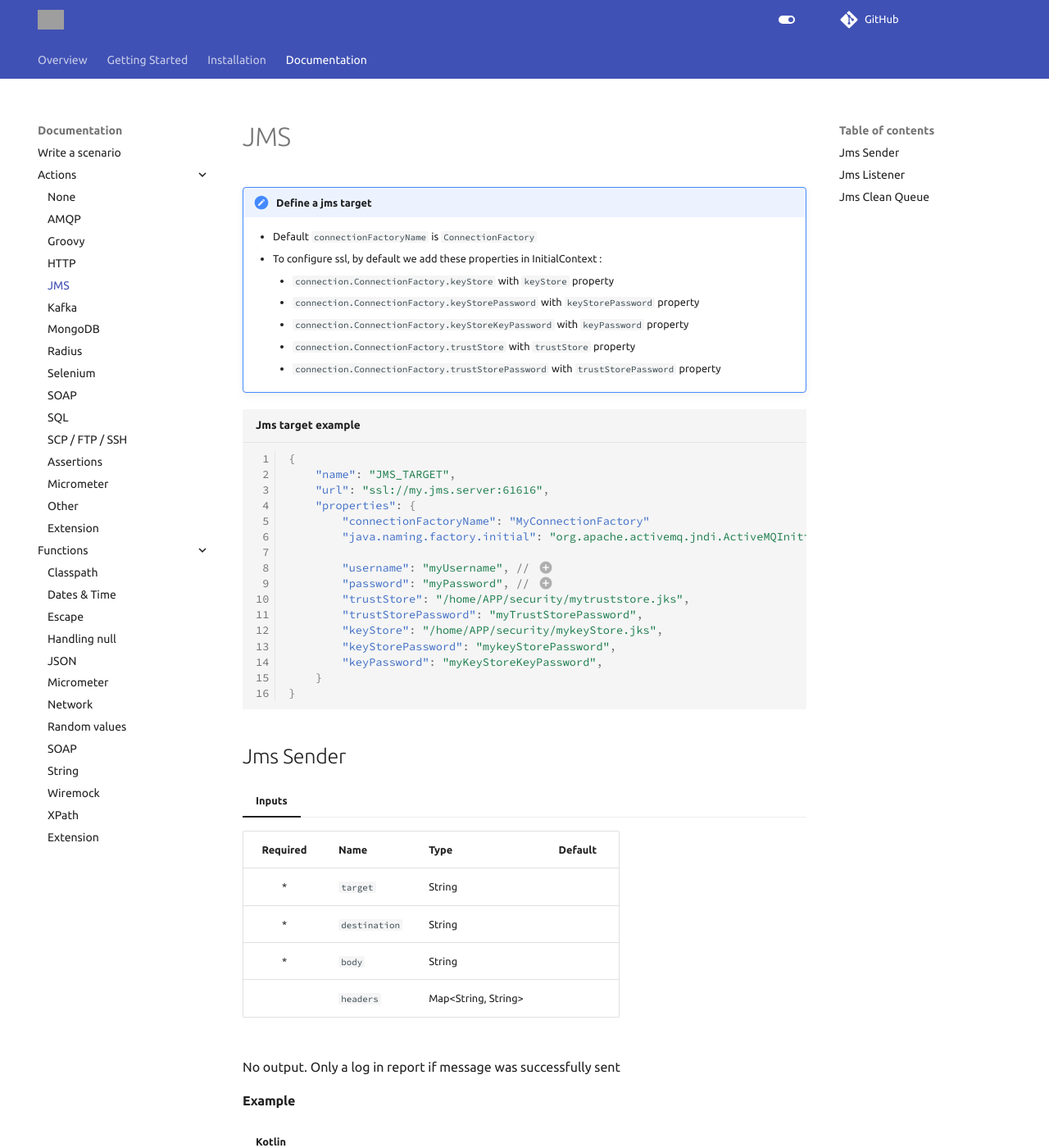
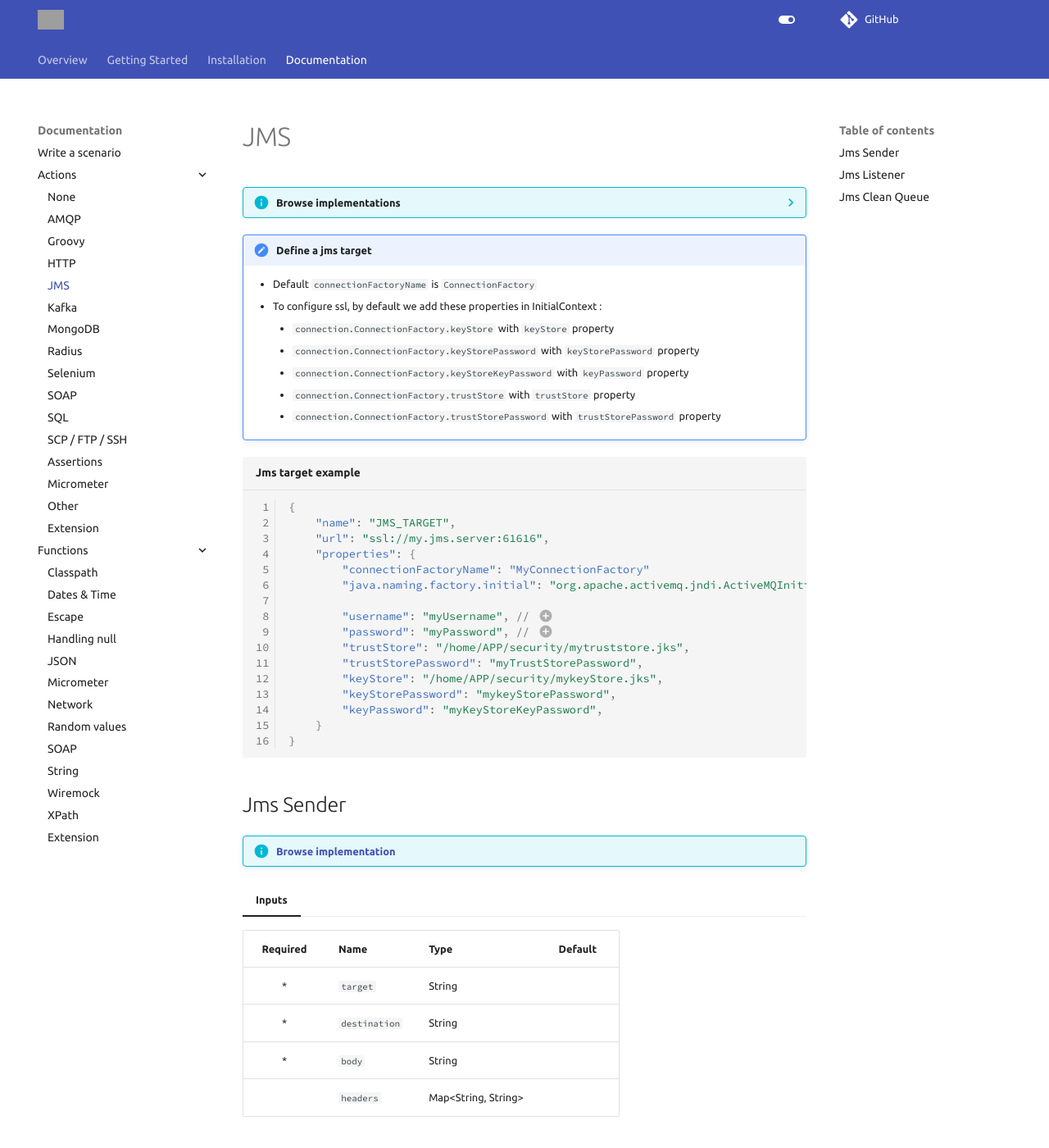
Before and after one commit to chutney-testing/chutney-testing.github.io-legacy, an MkDocs documentation site: the page built from docs/documentation/actions/jms.md, in a window 1280 px wide and 1400 px high. Shown: the whole window at 82% size. Built offline with MkDocs 1.6.1 and Material for MkDocs 9.7.7, drawn with Linux system fonts in a browser that asks for light colours; comment, search, counter and statistics services are not loaded; some of the changed text lies outside the part shown; grey boxes are pictures that could not be loaded.

Commit message:
doc: Link JMS source implementation

````diff
--- a/docs/documentation/actions/jms.md
+++ b/docs/documentation/actions/jms.md
@@ -1,3 +1,9 @@
+??? info "Browse implementations"
+
+    - [Sender](https://github.com/chutney-testing/chutney/blob/master/action-impl/src/main/java/com/chutneytesting/action/jms/JmsSenderAction.java){:target="_blank"}
+    - [Listener](https://github.com/chutney-testing/chutney/blob/master/action-impl/src/main/java/com/chutneytesting/action/jms/JmsListenerAction.java){:target="_blank"}
+    - [Clean queue](https://github.com/chutney-testing/chutney/blob/master/action-impl/src/main/java/com/chutneytesting/action/jms/JmsCleanQueueAction.java){:target="_blank"}
+
 !!! note "Define a jms target"
 
     * Default `connectionFactoryName` is `ConnectionFactory`
@@ -31,6 +37,7 @@
 2. Valid properties are `userPassword` or `password`. Set this for basic authentication
 
 # Jms Sender
+!!! info "[Browse implementation](https://github.com/chutney-testing/chutney/blob/master/action-impl/src/main/java/com/chutneytesting/action/jms/JmsSenderAction.java){:target="_blank"}"
 
 === "Inputs"
 
@@ -59,9 +66,10 @@ JmsSenderAction(
 ```
 
 # Jms Listener
+!!! info "[Browse implementation](https://github.com/chutney-testing/chutney/blob/master/action-impl/src/main/java/com/chutneytesting/action/jms/JmsListenerAction.java){:target="_blank"}"
 
 *  **Only works on javax.jms.TextMessage**
-* `selector` used as message filter in [createConsumer](https://docs.oracle.com/javaee/7/api/javax/jms/Session.html#createConsumer-javax.jms.Destination-java.lang.String-) or in [createBrowser](https://docs.oracle.com/javaee/7/api/javax/jms/Session.html#createBrowser-javax.jms.Queue-java.lang.String-)
+* `selector` used as message filter in [createConsumer](https://docs.oracle.com/javaee/7/api/javax/jms/Session.html#createConsumer-javax.jms.Destination-java.lang.String-){:target="_blank"} or in [createBrowser](https://docs.oracle.com/javaee/7/api/javax/jms/Session.html#createBrowser-javax.jms.Queue-java.lang.String-){:target="_blank"}
 * `bodySelector` verify in `browserMaxDepth` messages on the queue if it contains `bodySelector` characters
 
 === "Inputs"
@@ -97,9 +105,10 @@ JmsListenerAction(
 ```
 
 # Jms Clean Queue
+!!! info "[Browse implementation](https://github.com/chutney-testing/chutney/blob/master/action-impl/src/main/java/com/chutneytesting/action/jms/JmsCleanQueueAction.java){:target="_blank"}"
 
 *  **Only works on javax.jms.TextMessage**
-* `selector` used as message filter in [createConsumer](https://docs.oracle.com/javaee/7/api/javax/jms/Session.html#createConsumer-javax.jms.Destination-java.lang.String-) or in [createBrowser](https://docs.oracle.com/javaee/7/api/javax/jms/Session.html#createBrowser-javax.jms.Queue-java.lang.String-)
+* `selector` used as message filter in [createConsumer](https://docs.oracle.com/javaee/7/api/javax/jms/Session.html#createConsumer-javax.jms.Destination-java.lang.String-){:target="_blank"} or in [createBrowser](https://docs.oracle.com/javaee/7/api/javax/jms/Session.html#createBrowser-javax.jms.Queue-java.lang.String-){:target="_blank"}
 * `bodySelector` verify in `browserMaxDepth` messages on the queue if it contains `bodySelector` characters **(only works on javax.jms.TextMessage)**
 
 === "Inputs"
````
